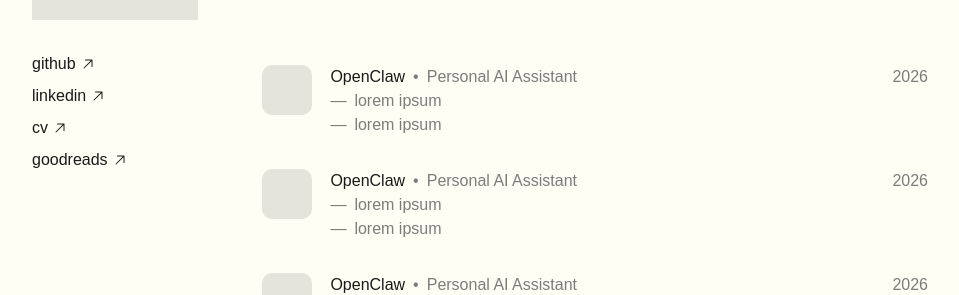
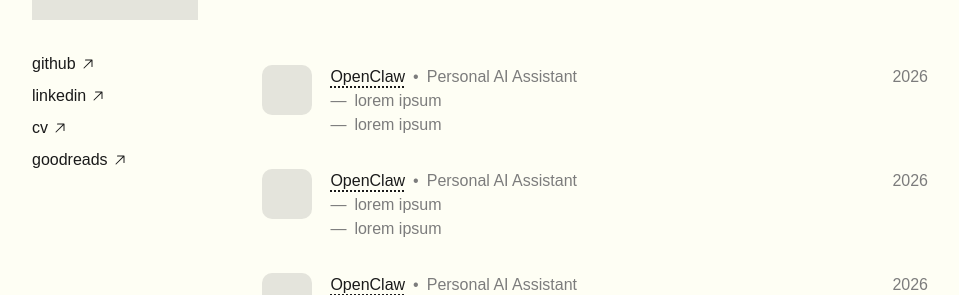
Before and after one commit to CouldNot/personal-website, a Next.js app: page / in a window 1280 px wide. Shown: the part 505-800 px from the top of the page, without its empty margins (160-1119 px from the left). Built offline with nearby package versions, Linux system fonts and the light colour scheme; a web font is replaced by a local one.

Commit message:
Add link decoration and functionality to project card title

```diff
--- a/src/app/components/ProjectCard/ProjectCard.module.css
+++ b/src/app/components/ProjectCard/ProjectCard.module.css
@@ -28,6 +28,13 @@
   color: var(--color-muted);
 }
 
+.projectLink {
+  text-decoration: underline dotted;
+  text-decoration-thickness: 0.15em;
+  text-underline-offset: 0.25em;
+  color: var(--color-text);
+}
+
 .descriptionRow {
   display: flex;
   flex-direction: row;
--- a/src/app/components/ProjectCard/ProjectCard.tsx
+++ b/src/app/components/ProjectCard/ProjectCard.tsx
@@ -7,7 +7,14 @@ export default function ProjectCard() {
       <div className={styles.infoStack}>
         <div className={styles.titleRow}>
           <div className={styles.titleSet}>
-            <p>OpenClaw</p>
+            <a
+              href="https://google.com"
+              target="_blank"
+              rel="noopener noreferrer"
+              className={styles.projectLink}
+            >
+              OpenClaw
+            </a>
             <span className={styles.projectDescription}>•</span>
             <p className={styles.projectDescription}>Personal AI Assistant</p>
           </div>
```
